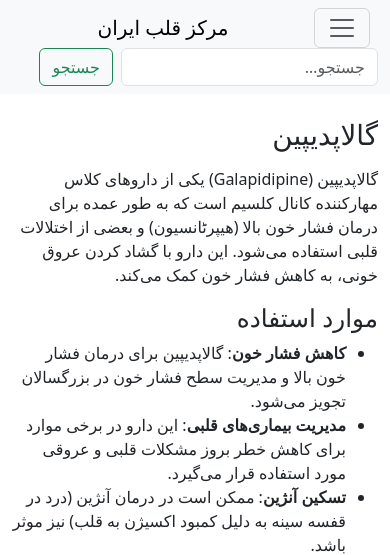
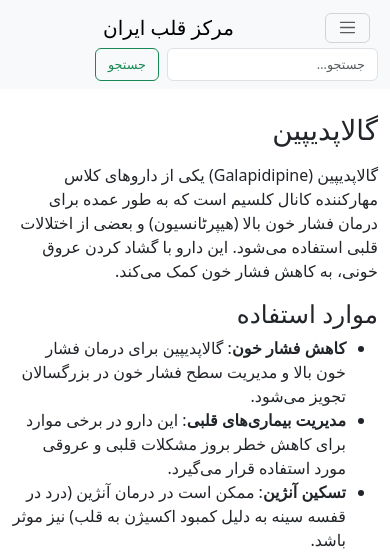
Before and after one commit to MehrdadMiri/heart, a Django app: a page that uses templates/base.html in a window 390 px wide. Shown: the top 555 px of the page. Run offline with Django 5.2, Linux system fonts and the light colour scheme; data comes from the database, SQL or seed files in the repository; some libraries are stand-ins or nearby versions.

Commit message:
finished

```diff
--- a/templates/base.html
+++ b/templates/base.html
@@ -13,6 +13,18 @@
 
   <!-- Bootstrap RTL CDN (v5.3) -->
   <link href="https://cdn.jsdelivr.net/npm/bootstrap@5.3.3/dist/css/bootstrap.rtl.min.css" rel="stylesheet">
+  <style>
+    /* Reduce header font sizes on small devices */
+    @media screen and (max-width: 480px) {
+      .navbar .navbar-toggler {
+        font-size: 0.8rem;
+      }
+      .navbar .form-control,
+      .navbar .btn {
+        font-size: 0.8rem;
+      }
+    }
+  </style>
   <!-- HTMX -->
   <script src="https://unpkg.com/htmx.org@1.9.10"></script>
   <!-- Bootstrap JS Bundle (for collapse, offcanvas, etc.) -->
```
